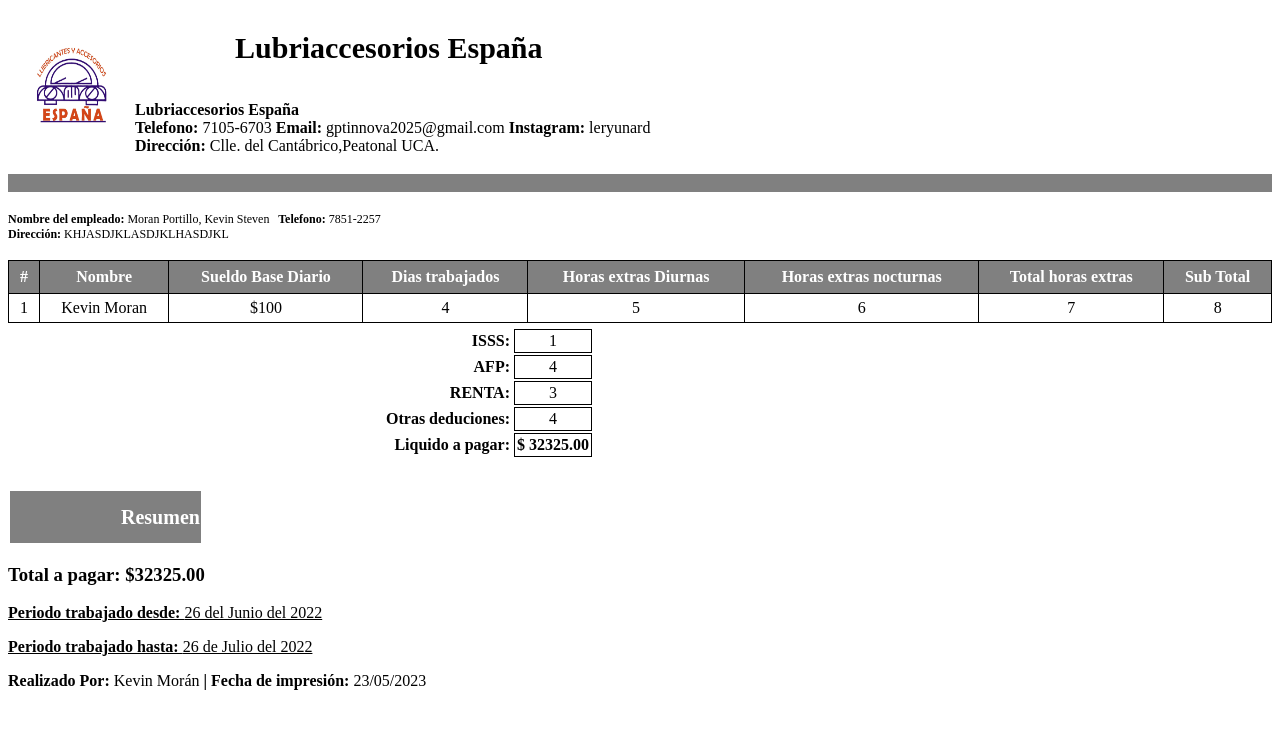
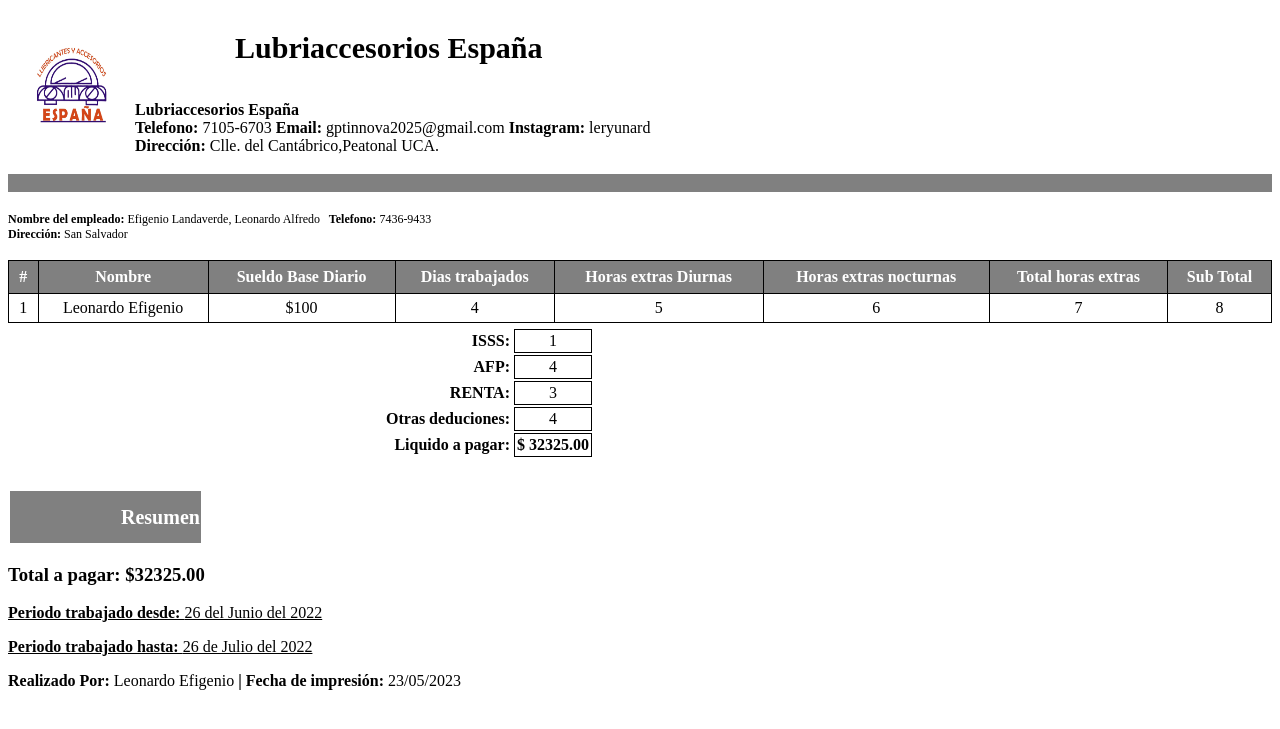
Before and after one commit to railwaydeploy/sistema-planillas-anf115, a Django app: page /main/testTemplate/ in a window 1280 px wide. Shown: the top 729 px of the page. Run offline with Django 4.2, Linux system fonts and the light colour scheme.

Commit message:
Corrección en los reportes

```diff
--- a/myadmin/templates/Reporte1.html
+++ b/myadmin/templates/Reporte1.html
@@ -140,8 +140,8 @@
     <br>
 </div>
 <div style="margin-top:20px;font-size:12px">
-    <b>Nombre del empleado: </b><span>Moran Portillo, Kevin Steven </span><b>&nbsp Telefono: </b><span>7851-2257 </span><br>
-    <b>Dirección: </b><span>KHJASDJKLASDJKLHASDJKL</span>
+    <b>Nombre del empleado: </b><span>Efigenio Landaverde, Leonardo Alfredo </span><b>&nbsp Telefono: </b><span>7436-9433 </span><br>
+    <b>Dirección: </b><span>San Salvador</span>
 </div>
 
 <br>
@@ -158,7 +158,7 @@
     </tr>
     <tr>
         <td>1</td>
-        <td class="space">Kevin Moran</td>
+        <td class="space">Leonardo Efigenio</td>
         <td>$100</td>
         <td>4</td>
         <td>5</td>
@@ -209,7 +209,7 @@
     <p class="subrayado"><b>Periodo trabajado hasta: </b>26 de Julio del 2022</p>
 
 <div id="footer_content">
-    <p><b>Realizado Por: </b>Kevin Morán <b> | Fecha de impresión: </b> 23/05/2023</p>
+    <p><b>Realizado Por: </b>Leonardo Efigenio <b> | Fecha de impresión: </b> 23/05/2023</p>
 </div>
 
 </div>
--- a/myadmin/templates/ReporteLista.html
+++ b/myadmin/templates/ReporteLista.html
@@ -182,7 +182,7 @@
     </tr>
     <tr>
         <td>100</td>
-        <td class="space">Kevin Moran</td>
+        <td class="space">Leonardo Efigenio</td>
         <td>Ingeniero</td>
         <td>$100</td>
         <td>4</td>
@@ -198,7 +198,7 @@
     </tr>
     <tr>
         <td>2</td>
-        <td class="space">Diego Perla</td>
+        <td class="space">Carlos Soto</td>
         <td>Ingeniero</td>
         <td>$200</td>
         <td>4</td>
@@ -229,7 +229,7 @@
     <p class="subrayado"><b>Periodo trabajado hasta: </b>26 de Julio del 2022</p>
 
 <div id="footer_frame">
-    <p><b>Realizado Por: </b>Kevin Morán <b> | Fecha de impresión: </b> 23/05/2023</p>
+    <p><b>Realizado Por: </b>Leonardo Efigenio <b> | Fecha de impresión: </b> 23/05/2023</p>
 </div>
 
 </div>
```
